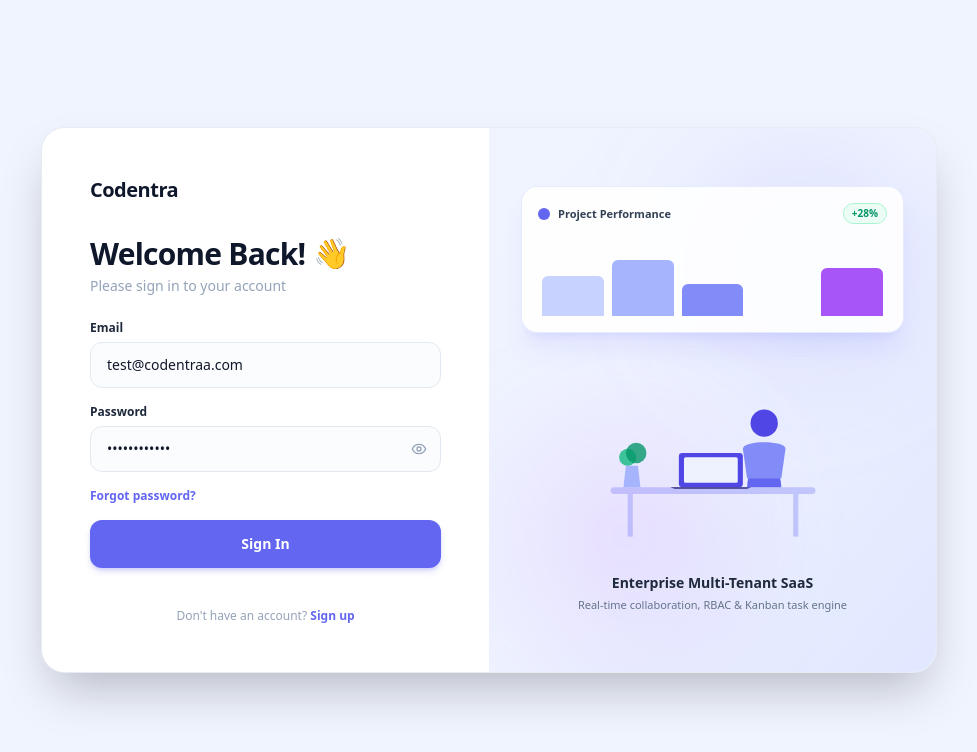
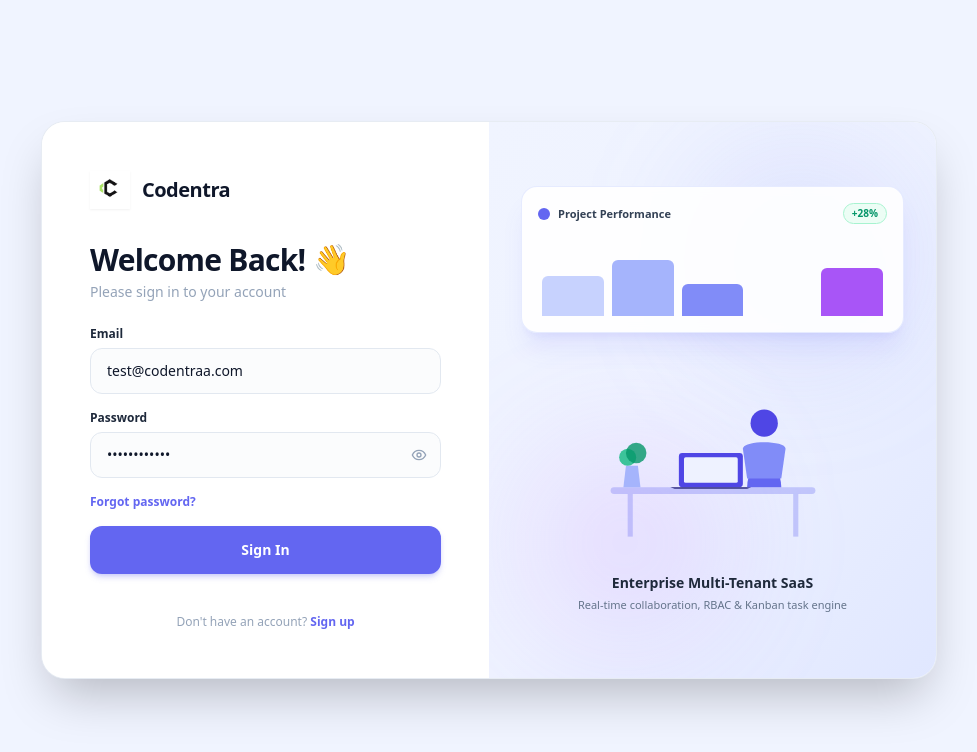
Before and after one commit to atif00150/codentraa-saas-portal-, a Next.js app in the folder frontend/: page /login in a window 1280 px wide. Shown: the top 752 px of the page, without its empty margins (151-1128 px from the left). Built offline with nearby package versions, Linux system fonts and the light colour scheme; no server answers.

Commit message:
UI: Direct copy-paste of user uploaded logo.png image file onto Login screen & app

```diff
--- a/frontend/components/ui/Logo.tsx
+++ b/frontend/components/ui/Logo.tsx
@@ -3,9 +3,16 @@ import React from "react";
 interface LogoProps {
   size?: "sm" | "md" | "lg";
   variant?: "light" | "dark";
+  showText?: boolean;
 }
 
-export default function Logo({ size = "md", variant = "dark" }: LogoProps) {
+export default function Logo({ size = "md", variant = "dark", showText = true }: LogoProps) {
+  const iconSizes = {
+    sm: "w-8 h-8",
+    md: "w-10 h-10",
+    lg: "w-12 h-12",
+  };
+
   const textSizes = {
     sm: "text-lg",
     md: "text-xl",
@@ -13,11 +20,22 @@ export default function Logo({ size = "md", variant = "dark" }: LogoProps) {
   };
 
   return (
-    <div className="flex items-center select-none">
-      {/* Clean Bold Typographic Brand Name: "Codentra" */}
-      <span className={`font-extrabold tracking-tight ${textSizes[size]} ${variant === "dark" ? "text-white" : "text-slate-900"}`}>
-        Codentra
-      </span>
+    <div className="flex items-center space-x-3 select-none">
+      {/* Exact User Uploaded PNG Logo Image File */}
+      <div className={`${iconSizes[size]} shrink-0 flex items-center justify-center`}>
+        <img
+          src="/logo.png"
+          alt="Codentra Logo"
+          className="w-full h-full object-contain filter drop-shadow-sm"
+        />
+      </div>
+
+      {/* Bold Typographic Brand Name: "Codentra" */}
+      {showText && (
+        <span className={`font-extrabold tracking-tight ${textSizes[size]} ${variant === "dark" ? "text-white" : "text-slate-900"}`}>
+          Codentra
+        </span>
+      )}
     </div>
   );
 }
```
Also changed, not shown: frontend/public/logo.png (added).
